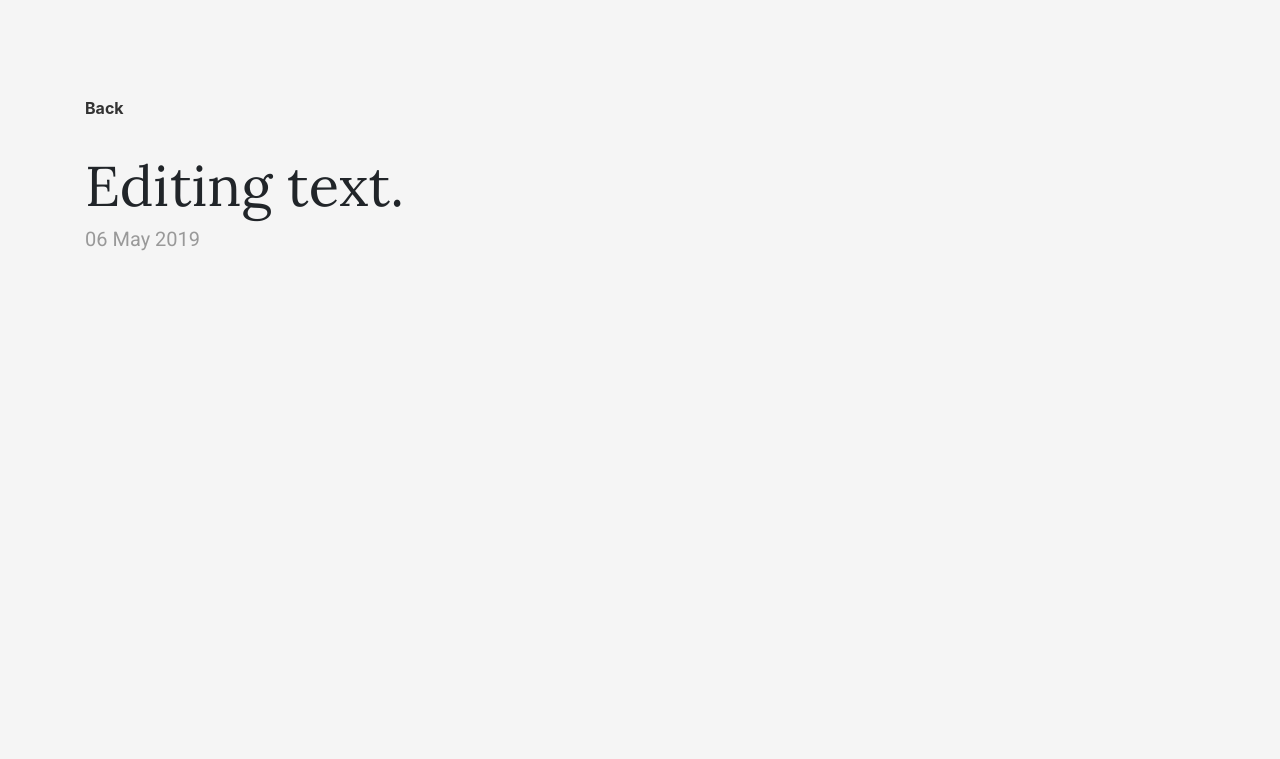
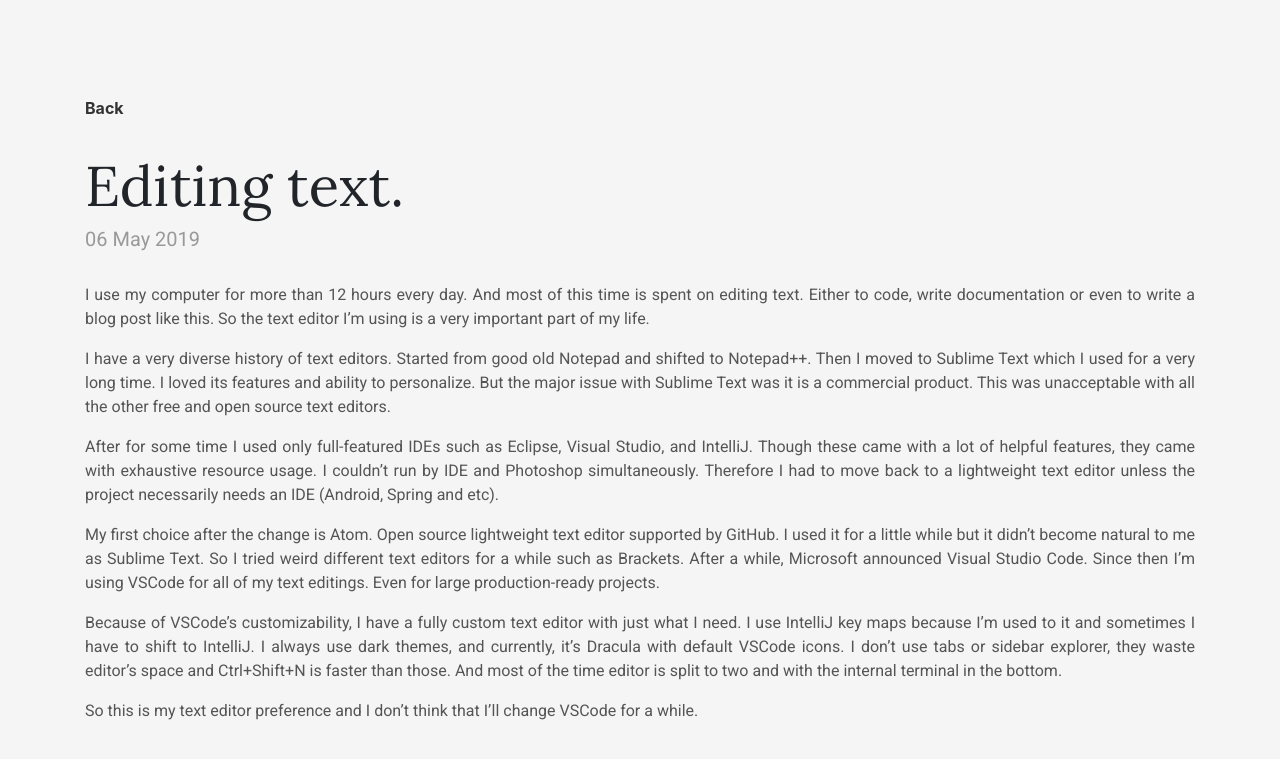
Before and after one commit to ThatUdeshUK/stuff, a Jekyll site: the page built from _posts/2020-05-06-editing-text.md, in a window 1280 px wide. Shown: the top 759 px of the page. Built offline with Jekyll 4.4.1, drawn with Linux system fonts in a browser that asks for light colours.

Commit message:
Finished editing text post

```diff
--- a/_posts/2020-05-06-editing-text.md
+++ b/_posts/2020-05-06-editing-text.md
@@ -4,3 +4,15 @@
 date:   2019-05-06 23:10:00 +0530
 categories: thoughts
 ---
+
+I use my computer for more than 12 hours every day. And most of this time is spent on editing text. Either to code, write documentation or even to write a blog post like this. So the text editor I'm using is a very important part of my life.
+
+I have a very diverse history of text editors. Started from good old Notepad and shifted to Notepad++. Then I moved to Sublime Text which I used for a very long time. I loved its features and ability to personalize. But the major issue with Sublime Text was it is a commercial product. This was unacceptable with all the other free and open source text editors.
+
+After for some time I used only full-featured IDEs such as Eclipse, Visual Studio, and IntelliJ. Though these came with a lot of helpful features, they came with exhaustive resource usage. I couldn't run by IDE and Photoshop simultaneously. Therefore I had to move back to a lightweight text editor unless the project necessarily needs an IDE (Android, Spring and etc).
+
+My first choice after the change is Atom. Open source lightweight text editor supported by GitHub. I used it for a little while but it didn't become natural to me as Sublime Text. So I tried weird different text editors for a while such as Brackets. After a while, Microsoft announced Visual Studio Code. Since then I'm using VSCode for all of my text editings. Even for large production-ready projects.
+
+Because of VSCode's customizability, I have a fully custom text editor with just what I need. I use IntelliJ key maps because I'm used to it and sometimes I have to shift to IntelliJ. I always use dark themes, and currently, it's Dracula with default VSCode icons. I don't use tabs or sidebar explorer, they waste editor's space and Ctrl+Shift+N is faster than those. And most of the time editor is split to two and with the internal terminal in the bottom.
+
+So this is my text editor preference and I don't think that I'll change VSCode for a while.
```
